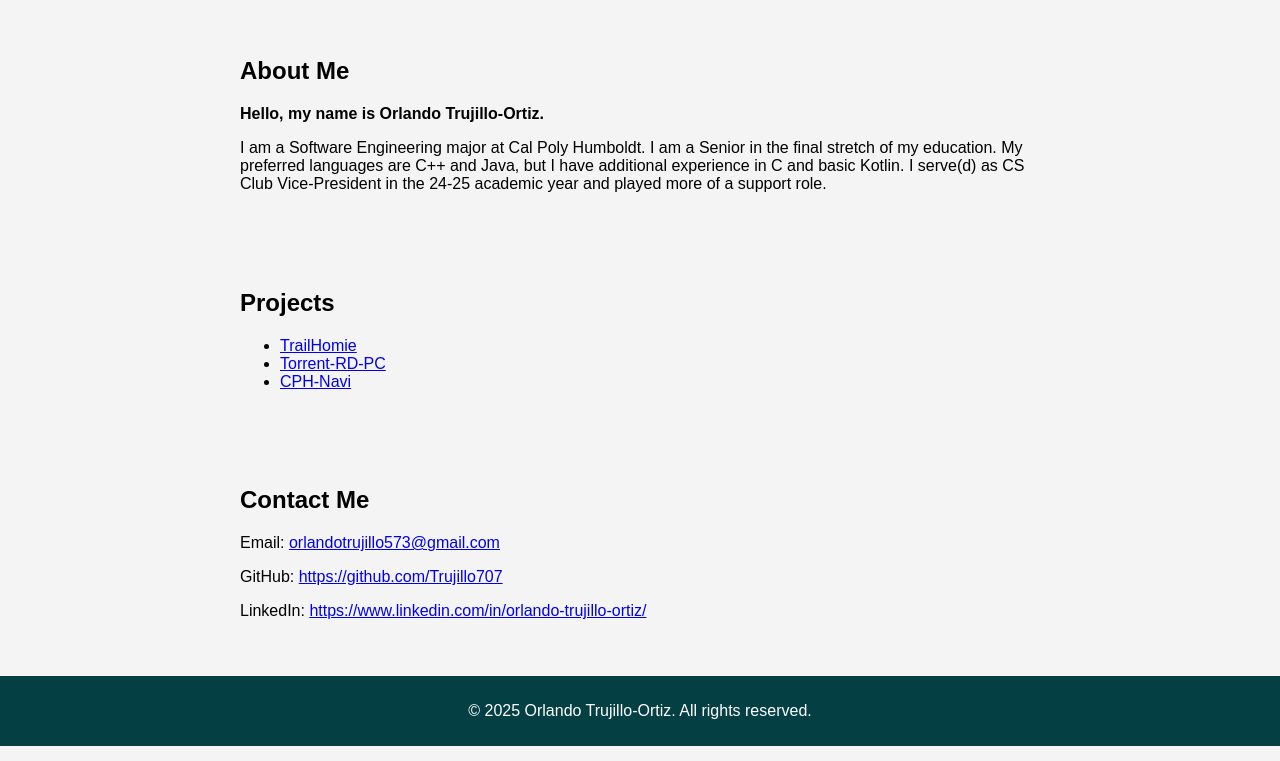
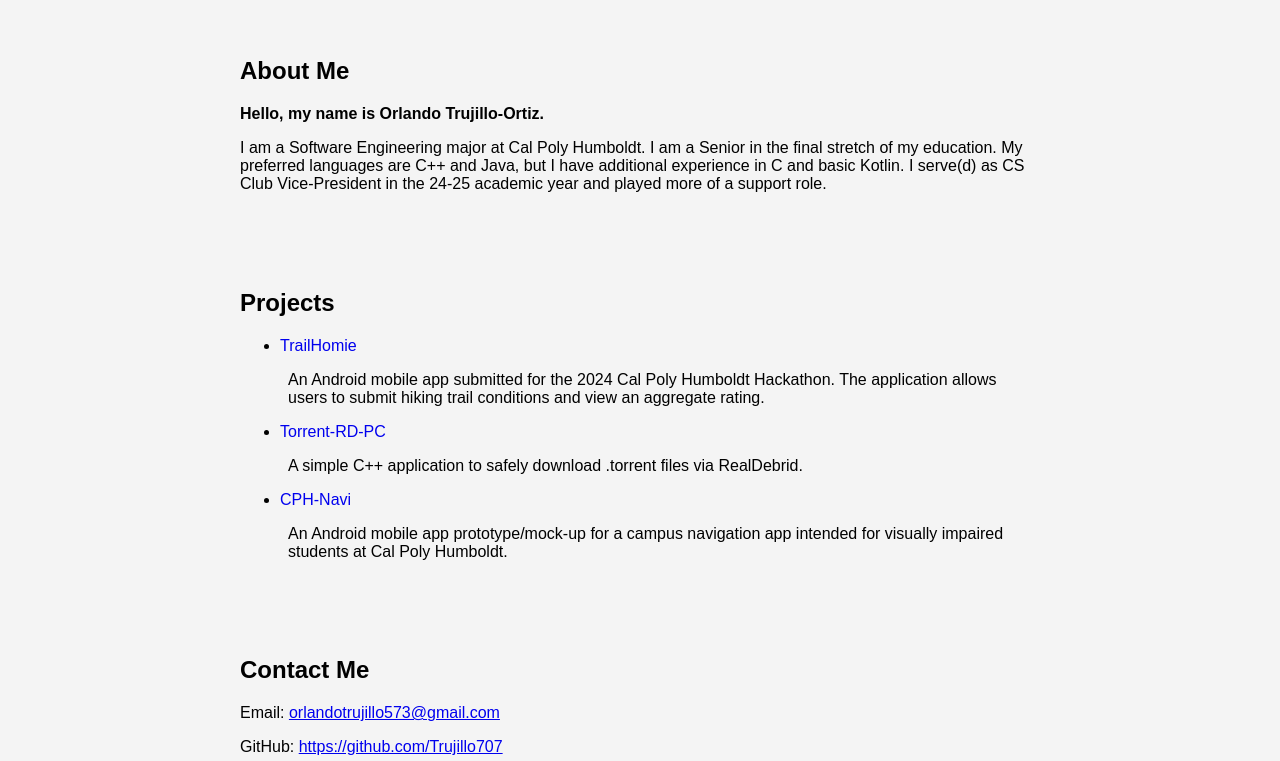
Before and after one commit to Trujillo707/trujillo707.github.io, a plain HTML site: page index.html in a window 1280 px wide. Shown: the part 339-1100 px from the top of the page. Drawn offline with Linux system fonts and the light colour scheme.

Commit message:
did some indentation

```diff
--- a/index.html
+++ b/index.html
@@ -33,7 +33,7 @@
 
     <section id="about">
         <h2>About Me</h2>
-        <strong>Hello, my name is Orlando Trujillo-Ortiz.</strong>
+        <p><strong>Hello, my name is Orlando Trujillo-Ortiz.</strong></p>
         <p>I am a Software Engineering major at Cal Poly Humboldt.
            I am a Senior in the final stretch of my education.
            My preferred languages are C++ and Java, but I have additional experience in C and basic Kotlin.
@@ -45,9 +45,14 @@
     <section id="projects">
         <h2>Projects</h2>
         <ul>
-            <li><a href="https://github.com/Trujillo707/TrailHomie">TrailHomie</a></li>
-            <li><a href="https://github.com/Trujillo707/Torrent-RD-PC">Torrent-RD-PC</a></li>
-            <li><a href="https://github.com/MichaelGoodwyn/CS201">CPH-Navi</a></li>
+            <li><a class="coolLink" href="https://github.com/Trujillo707/TrailHomie">TrailHomie</a>
+            <p style="padding-left: 8px">An Android mobile app submitted for the 2024 Cal Poly Humboldt Hackathon.
+                The application allows users to submit hiking trail conditions and view an aggregate rating.</p></li>
+            <li><a class="coolLink" href="https://github.com/Trujillo707/Torrent-RD-PC">Torrent-RD-PC</a>
+            <p style="padding-left: 8px">A simple C++ application to safely download .torrent files via RealDebrid.</p></li>
+            <li><a class="coolLink" href="https://github.com/MichaelGoodwyn/CS201">CPH-Navi</a>
+            <p style="padding-left: 8px">An Android mobile app prototype/mock-up for a campus navigation app intended
+                for visually impaired students at Cal Poly Humboldt.</p></li>
         </ul>
     </section>
 
--- a/style.css
+++ b/style.css
@@ -44,3 +44,7 @@ footer {
 #cat {
     text-align: center;
 }
+
+.coolLink {
+    text-decoration: none;
+}
```
